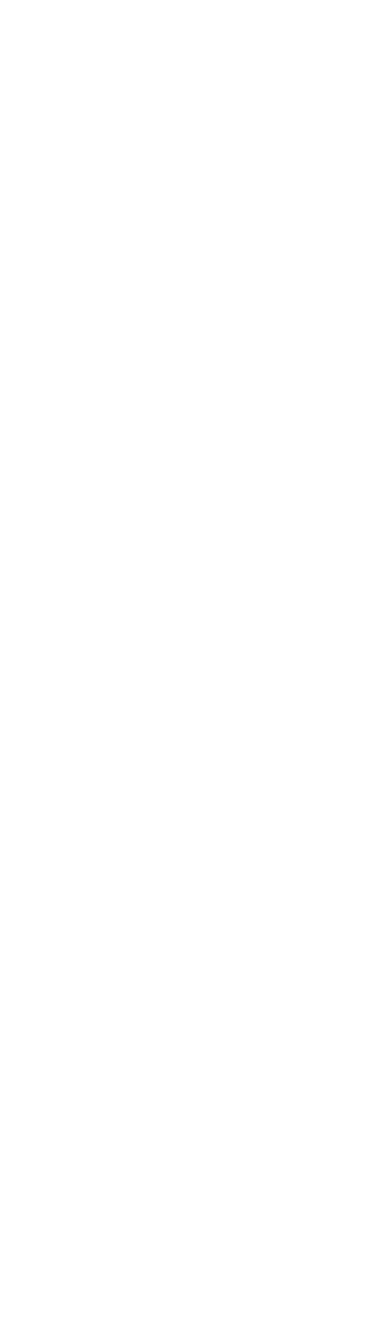
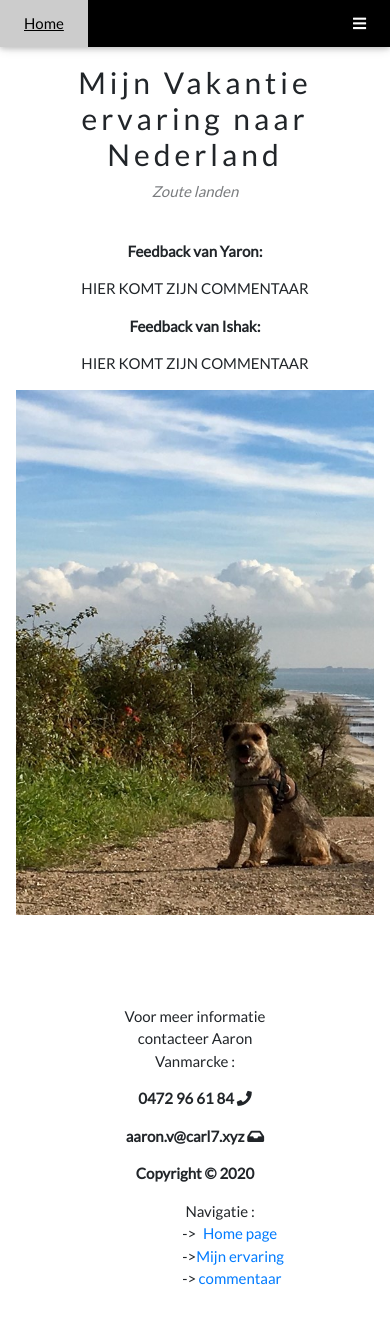
Before and after one commit to AaronWheezer/team_4_Aaron, a plain HTML site: page home/commentaar.html in a window 390 px wide. Before the commit the page ends 844 px from the top, so only its background shows below. Drawn offline with nearby package versions, Linux system fonts and the light colour scheme.

Commit message:
klaar details afgewerkte

```diff
--- a/home/commentaar.html
+++ b/home/commentaar.html
@@ -1,10 +1,154 @@
 <!DOCTYPE html>
 <html lang="en">
-  <head>
-    <meta charset="UTF-8" />
-    <meta name="viewport" content="width=device-width, initial-scale=1.0" />
-    <meta http-equiv="X-UA-Compatible" content="ie=edge" />
-    <title>Document</title>
-  </head>
-  <body></body>
+<title>Aaron Vanmarcke Vakantie</title>
+<meta charset="UTF-8">
+<meta name="viewport" content="width=device-width, initial-scale=1">
+<link rel="stylesheet" href="https://www.w3schools.com/w3css/4/w3.css">
+<link rel="stylesheet" href="https://fonts.googleapis.com/css?family=Lato">
+<link rel="stylesheet" href="https://cdnjs.cloudflare.com/ajax/libs/font-awesome/4.7.0/css/font-awesome.min.css">
+<link
+rel="stylesheet"
+href="https://stackpath.bootstrapcdn.com/bootstrap/4.1.1/css/bootstrap.min.css"
+integrity="sha384-WskhaSGFgHYWDcbwN70/dfYBj47jz9qbsMId/iRN3ewGhXQFZCSftd1LZCfmhktB"
+crossorigin="anonymous"
+/>
+<link
+rel="stylesheet"
+href="https://use.fontawesome.com/releases/v5.0.13/css/all.css"
+integrity="sha384-DNOHZ68U8hZfKXOrtjWvjxusGo9WQnrNx2sqG0tfsghAvtVlRW3tvkXWZh58N9jp"
+crossorigin="anonymous"
+/>
+
+<style>
+body {font-family: "Lato", sans-serif}
+.mySlides {display: none}
+
+ul {
+  list-style-type: "->";
+}
+footer{
+  bottom: -15px;
+}
+#background{
+  background-image: url("../images/8d49fdf73537bda78f220525953af66db27932aa.jpg");
+  height:  35rem;
+  background-repeat: no-repeat;
+
+  text-align: center;
+  background-size: cover;
+}
+</style>
+<body>
+
+<div class="w3-top fixed-top">
+  <div class=" w3-black w3-card">
+    <a class="w3-bar-item w3-button w3-padding-large w3-hide-medium w3-hide-large w3-right" href="javascript:void(0)" onclick="myFunction()" title="Toggle Navigation Menu"><i class="fa fa-bars"></i></a>
+    <a href="index.html" class="w3-bar-item w3-button w3-padding-large">Home</a>
+    <a href="ervaring.html" class="w3-bar-item w3-button w3-padding-large w3-hide-small">Ervaring</a>
+    <a href="commentaar.html" class="w3-bar-item w3-button w3-padding-large w3-hide-small">Feedback</a>
+
+
+  </div>
+</div>
+
+  <div class="w3-container w3-content w3-center w3-padding-64 " style="max-width:800px" id="band">
+    <h2 class="w3-wide">Mijn Vakantie ervaring naar Nederland</h2>
+    <p class="w3-opacity"><i>Zoute landen</i></p>
+    <img src="">
+
+    <p class="font-weight-bold">
+      Feedback van Yaron:
+    </p>
+    <p>
+      HIER KOMT ZIJN COMMENTAAR
+    </p>
+    <p class="font-weight-bold">
+      Feedback van Ishak:
+    </p>
+    <p>
+      HIER KOMT ZIJN COMMENTAAR
+    </p>
+
+
+
+    <div id="background" class="img-fluid p-5">
+
+
+
+
+    </div>
+ <div class="container p-5 ">
+
+
+<div class="container p-5 ">
+
+<footer class="float-left">
+  <p>
+
+
+  Voor meer informatie contacteer Aaron Vanmarcke :
+</p>
+
+   <p class="font-weight-bold">
+    0472 96 61 84
+    <i class="fas fa-phone"></i> </p>
+  <p class="font-weight-bold">
+
+    aaron.v@carl7.xyz <i class="fas fa-inbox"></i>
+
+  </p>
+  <p class=" font-weight-bold">
+      Copyright &copy; 2020
+  </p>
+
+</footer >
+
+<div class="float-right" id="navigatie">
+
+
+   Navigatie :
+
+<ul>
+    <li> <a href="index.html"> Home page</a></li>
+    <li> <a href="ervaring.html"> Mijn ervaring</a> </li>
+    <li> <a href="commentaar.html">commentaar</a> </li>
+
+
+</ul>
+
+
+
+</div>
+
+</div>
+
+
+
+<script>
+  $('.carousel').carousel({
+    interval: 3000,
+    keyboard: false,
+    pause: 'hover',
+    wrap: true
+
+
+  });
+  $('#slider4').on('slide.bs.carousel', function(){
+    console.log('SLIDE !');
+  });
+  $('#slider4').on('slid.bs.carousel', function(){
+    console.log('SLID !');
+  });
+
+</script>
+
+</script>
+
+<script src="https://code.jquery.com/jquery-3.3.1.slim.min.js" integrity="sha384-q8i/X+965DzO0rT7abK41JStQIAqVgRVzpbzo5smXKp4YfRvH+8abtTE1Pi6jizo"
+crossorigin="anonymous"></script>
+<script src="https://cdnjs.cloudflare.com/ajax/libs/popper.js/1.14.3/umd/popper.min.js" integrity="sha384-ZMP7rVo3mIykV+2+9J3UJ46jBk0WLaUAdn689aCwoqbBJiSnjAK/l8WvCWPIPm49"
+crossorigin="anonymous"></script>
+<script src="https://stackpath.bootstrapcdn.com/bootstrap/4.1.1/js/bootstrap.min.js" integrity="sha384-smHYKdLADwkXOn1EmN1qk/HfnUcbVRZyYmZ4qpPea6sjB/pTJ0euyQp0Mk8ck+5T"
+crossorigin="anonymous"></script>
+</body>
 </html>
```
Also changed, not shown: home/ervaring.html (+7 -5 lines), images/8d49fdf73537bda78f220525953af66db27932aa.jpg (added), images/download (1).jpg (added).
